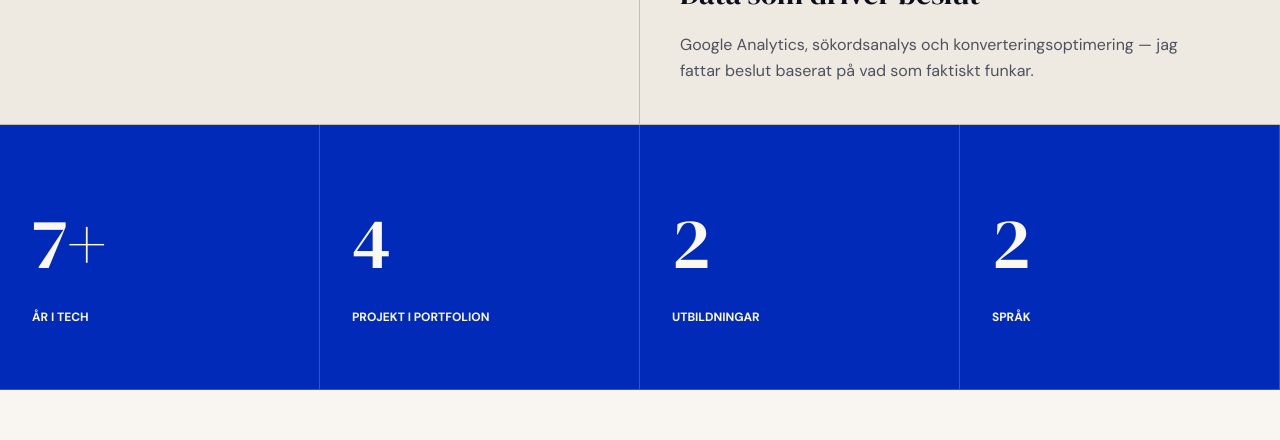
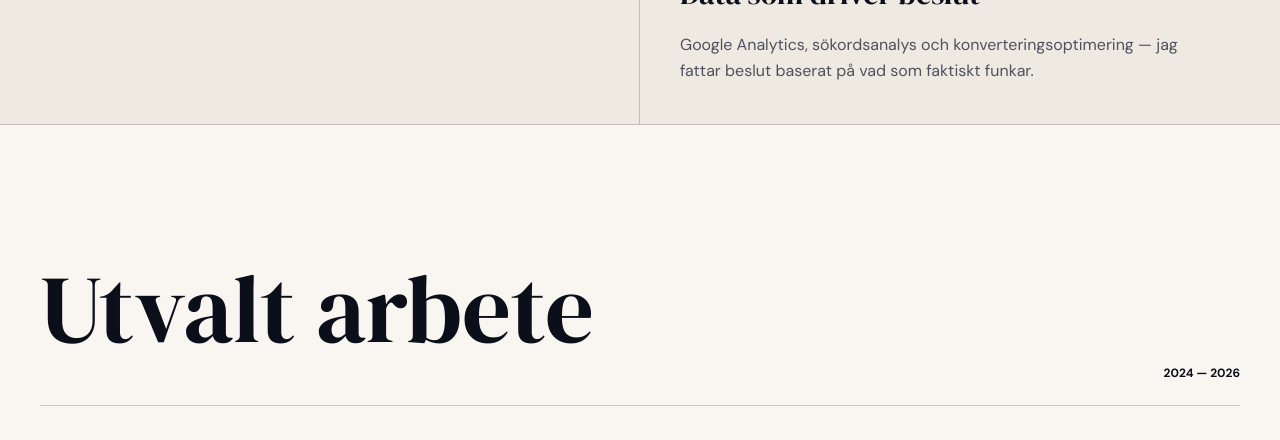
Before and after one commit to linneanore/portfolio-1, a React (Vite) app: page / in a window 1280 px wide. Shown: the part 1480-1920 px from the top of the page. Built offline with nearby package versions, Linux system fonts and the light colour scheme.

Commit message:
feat:remove stats section from portfolio

```diff
--- a/src/App.tsx
+++ b/src/App.tsx
@@ -38,13 +38,6 @@ const projects = [
     imgSrc: "https://images.unsplash.com/photo-1517248135467-4c7edcad34c4?w=1408&auto=format&fit=crop&q=80",
     imgAlt: "Salon Booking Admin",
   },
-];
-
-const stats = [
-  ["7+", "År i tech"],
-  ["4", "Projekt i portfolion"],
-  ["2", "Utbildningar"],
-  ["2", "Språk"],
 ];
 
 export default function App() {
@@ -163,16 +156,6 @@ export default function App() {
         </div>
       </section>
 
-      {/* STATS */}
-      <section className="grid grid-cols-2 md:grid-cols-4" style={{ background: "var(--blue)", color: "var(--blue-foreground)" }}>
-        {stats.map(([value, label]) => (
-          <div key={label} className="px-5 py-12 md:px-8 md:py-16" style={{ borderRight: "1px solid oklch(0.98 0.01 85 / 20%)", borderBottom: "1px solid oklch(0.98 0.01 85 / 20%)" }}>
-            <p style={{ fontFamily: "'DM Serif Display', serif", fontSize: "clamp(3rem, 6vw, 4.5rem)" }}>{value}</p>
-            <p className="mt-3 text-xs font-bold uppercase">{label}</p>
-          </div>
-        ))}
-      </section>
-
       {/* WORK */}
       <section id="work" className="px-5 py-20 md:px-10 md:py-28" style={{ background: "var(--background)" }}>
         <div className="mb-14 flex items-end justify-between pb-6" style={{ borderBottom: "1px solid var(--border)" }}>
```
